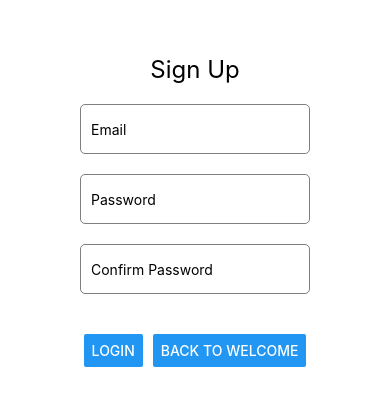
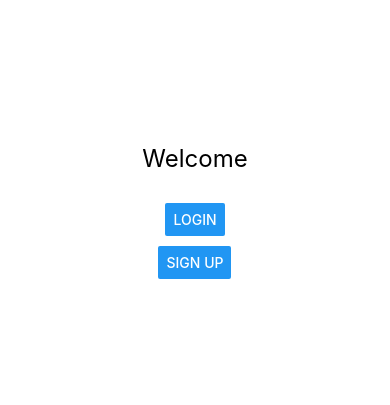
Before and after one commit to HarisankarDash/StickerSmash, a React Native app: screen / in a window 390 px wide. Shown: the part 211-616 px from the top of the page. Built offline with nearby package versions, Linux system fonts and the light colour scheme.

Commit message:
Fix navigation

```diff
--- a/App.js
+++ b/App.js
@@ -1,24 +1,30 @@
-import React from 'react';
+import React, { useState } from 'react';
 import { View, Text, Button, TextInput, StyleSheet } from 'react-native';
+import WelcomeScreen from './screens/WelcomeScreen';
+import LoginScreen from './screens/LoginScreen';
+import SignupScreen from './screens/SignUpScreen';
 
-const SignupScreen = ({ onNavigate }) => {
+const App = ({ onNavigate }) => {
+   const [page, setPage] = useState('Welcome');
+
+   const render = () => {
+    switch(page) {
+        case 'Welcome':
+            return <WelcomeScreen onNavigate={(data) => setPage(data)}/>;
+    case 'Login':
+            return <LoginScreen onNavigate={(data) => setPage(data)}/>;
+    case 'Signup':
+            return <SignupScreen onNavigate={(data) => setPage(data)}/>;
+     default:
+          return <WelcomeScreen onNavigate={(data) => setPage(data)}/>;
+
+    }
+   }
+
+
     return (
         <View style={styles.container}>
-            <Text style={styles.title}>Sign Up</Text>
-            <View>
-                <TextInput style={styles.input} placeholder="Email" />
-            </View>
-            <View>
-                <TextInput style={styles.input} placeholder="Password" secureTextEntry />
-            </View>
-            <View>
-                <TextInput style={styles.input} placeholder="Confirm Password" secureTextEntry />
-            </View>
-            <View style={styles.buttonContainer}>
-                <Button title="Login" style={styles.button} onPress={() => {}} />
-                <View style={styles.space} /> {/* Space between buttons */}
-                <Button title="Back to Welcome" style={styles.button} onPress={() => onNavigate('Welcome')} />
-            </View>
+            {render()}
         </View>
     );
 };
@@ -54,4 +60,4 @@ const styles = StyleSheet.create({
     },
 });
 
-export default SignupScreen;
+export default App;
```
